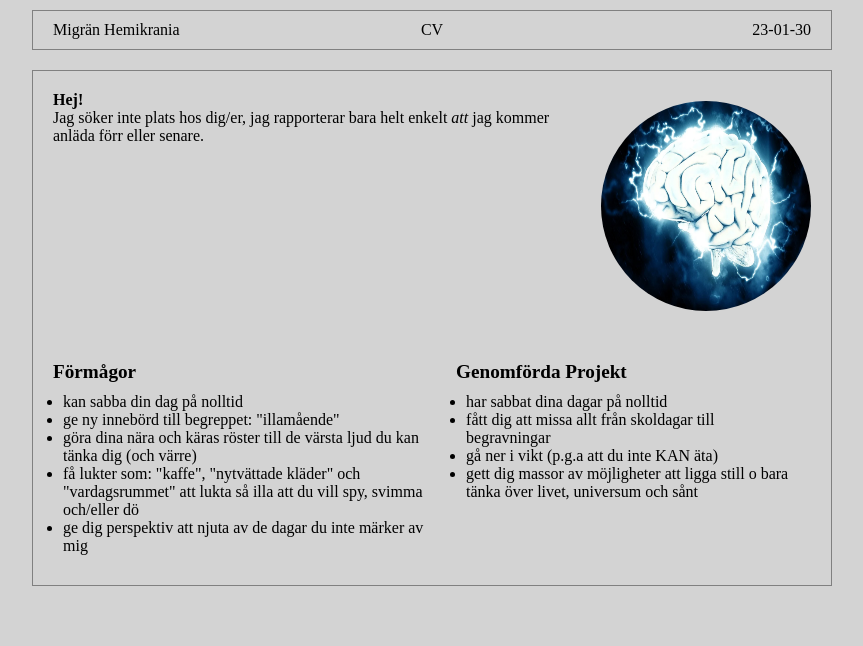
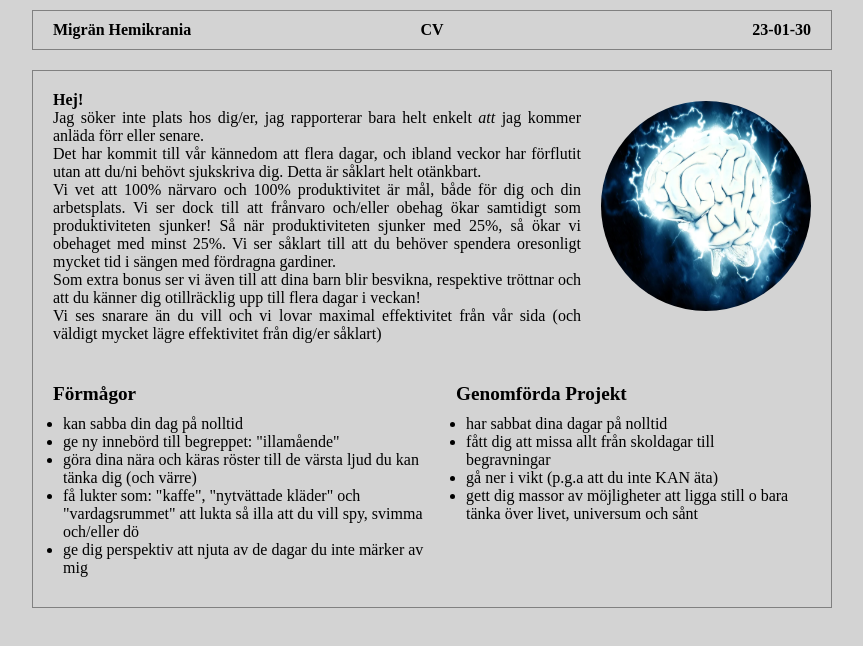
Before and after one commit to fredrikgreco/inlamning1html, a plain HTML site: page index.html in a window 1280 px wide. Shown: the whole page, without its empty margins (208-1071 px from the left). Drawn offline with Linux system fonts and the light colour scheme.

Commit message:
lastpolishes230204

```diff
--- a/index.html
+++ b/index.html
@@ -12,27 +12,45 @@
 <body>
     <header>
         <section id="first">
-            <p>Migrän Hemikrania</p>
+            <p id="pThicc">Migrän Hemikrania</p>
         </section>
         <section id="mid">
-            <p>CV</p>
+            <p id="pThicc">CV</p>
         </section>
         <section id="last">
-            <p>23-01-30</p>
+            <p id="pThicc">23-01-30</p>
         </section>
     </header>
     <main>
         <section id="row1">
             <section id="mainText">
-                <p>
-                <p id="hi">Hej!</p>
-                <p>Jag söker inte plats hos dig/er, jag rapporterar bara helt enkelt <i>att</i> jag kommer anläda förr
-                    eller senare.</p>
-                <p></p>
+
+                <p id="pThicc">Hej!</p>
+                <p id="p1">
+                    Jag söker inte plats hos dig/er, jag rapporterar bara helt enkelt <i>att</i> jag kommer anläda förr
+                    eller senare.
+                </p>
+                <p id="p1">
+                    Det har kommit till vår kännedom att flera dagar, och ibland veckor har förflutit utan
+                    att du/ni behövt sjukskriva dig. Detta är såklart helt otänkbart.
+                </p>
+                <p id="p1">
+                    Vi vet att 100% närvaro och 100% produktivitet är mål, både för dig och din arbetsplats. Vi ser dock
+                    till att frånvaro och/eller obehag ökar samtidigt som produktiviteten sjunker!
+                    Så när produktiviteten sjunker med 25%, så ökar vi obehaget med minst 25%.
+                    Vi ser såklart till att du behöver spendera oresonligt mycket tid i sängen med fördragna gardiner.
+                </p>
+                <p id="p1">
+                    Som extra bonus ser vi även till att dina barn blir besvikna, respektive tröttnar och att du känner
+                    dig otillräcklig upp till flera dagar i veckan!
+                </p>
+                <p id="p1">
+                    Vi ses snarare än du vill och vi lovar maximal effektivitet från vår sida (och väldigt mycket lägre
+                    effektivitet från dig/er såklart)
                 </p>
             </section>
             <section id="picture">
-                <img id="picture1" src="brain.webp" alt="bild av migrän">
+                <img id="picture1" src="brain.png" alt="bild av migrän">
             </section>
         </section>
 
--- a/styles01.css
+++ b/styles01.css
@@ -10,8 +10,12 @@ body {
     padding: 0;
 }
 
-#hi {
+#pThicc {
     font-weight: bold;
+}
+
+#p1 {
+    text-align: justify;
 }
 
 #rub1 {
```
Also changed, not shown: brain.png (added).
